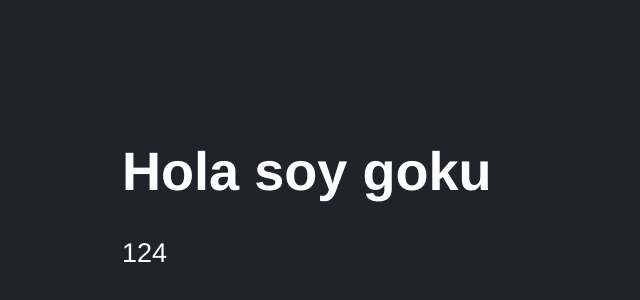
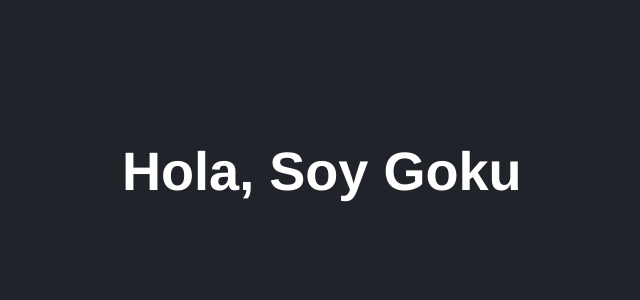
Before and after one commit to osmanjosue/react, a React (Vite) app: page / in a window 1280 px wide. Shown: the part 44-344 px from the top of the page, without its empty margins (26-666 px from the left). Built offline with nearby package versions, Linux system fonts and the light colour scheme.

Commit message:
Seccion 4 => Titulo: PropTypes? (se fue la pagina)

```diff
--- a/src/FirsApp.jsx
+++ /dev/null
@@ -1,20 +0,0 @@
-//RAFTC PARA SNIPET
-
-export const FirsApp = ( { title, subTitle } ) => {
-
-    /* console.log(props); */
-
-return (
-        <>
-            <h1>{title}</h1>
-            {/* <code>{JSON.stringify(newMessage)}</code> */}
-            <p>{ subTitle + 1 }</p>
-        </>
-/*  <Fragment>
-            <h1>Osman Herrera</h1>
-            <p>Spy un subtitulo</p>
-        </Fragment> */
-)
-
-
-}
--- /dev/null
+++ b/src/FirstApp.jsx
@@ -0,0 +1,26 @@
+//RAFTC PARA SNIPET
+
+import PropTypes from 'prop-types'
+
+export const FirstApp = ( { title, subTitle } ) => {
+
+    /* console.log(props); */
+    if (!title) {
+        throw new Error ('El title no existe');
+    }
+
+return (
+        <>
+            <h1>{title}</h1>
+            {/* <code>{JSON.stringify(newMessage)}</code> */}
+            <p>{ subTitle }</p>
+        </>
+
+)
+
+
+}
+
+FirstApp.propTypes = {
+    title: PropTypes.string.isRequired,
+}
--- a/src/main.jsx
+++ b/src/main.jsx
@@ -1,13 +1,13 @@
 import React from 'react';
 import ReactDOM from 'react-dom/client';
 
-import {FirsApp} from './FirsApp';
+import {FirstApp} from './FirstApp';
 /* import {HelloWorldApp} from './HelloWorldApp' */
 import './styles.css';
 
 
     ReactDOM.createRoot(document.getElementById('root')).render(
         <React.StrictMode>
-            <FirsApp title = "Hola soy goku" subTitle={123} />  {/* subTitle = "123" asigna un string pero subTitle = { 123 } asigna numero */}
+            <FirstApp title="Hola, Soy Goku" />
         </React.StrictMode>
     );
```
